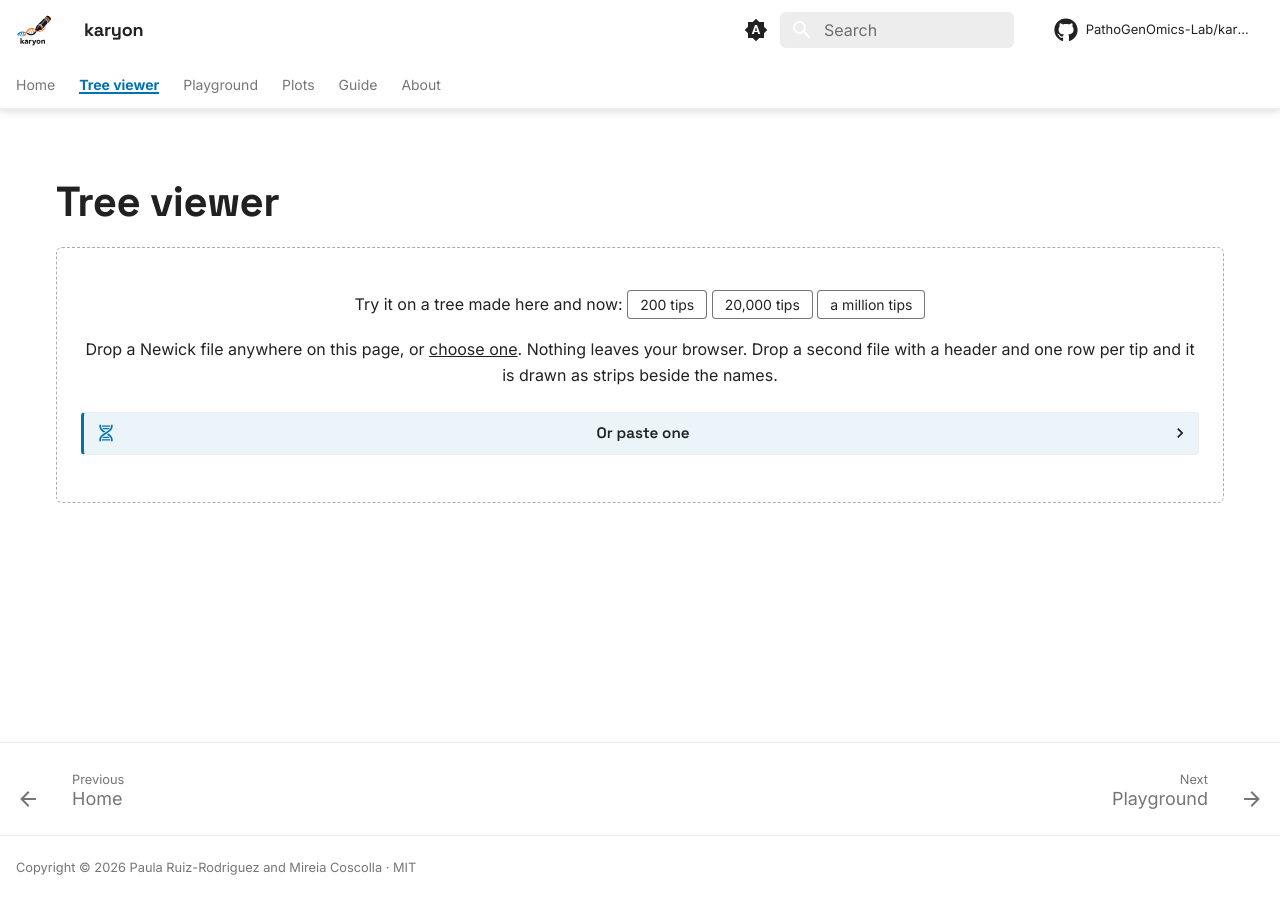
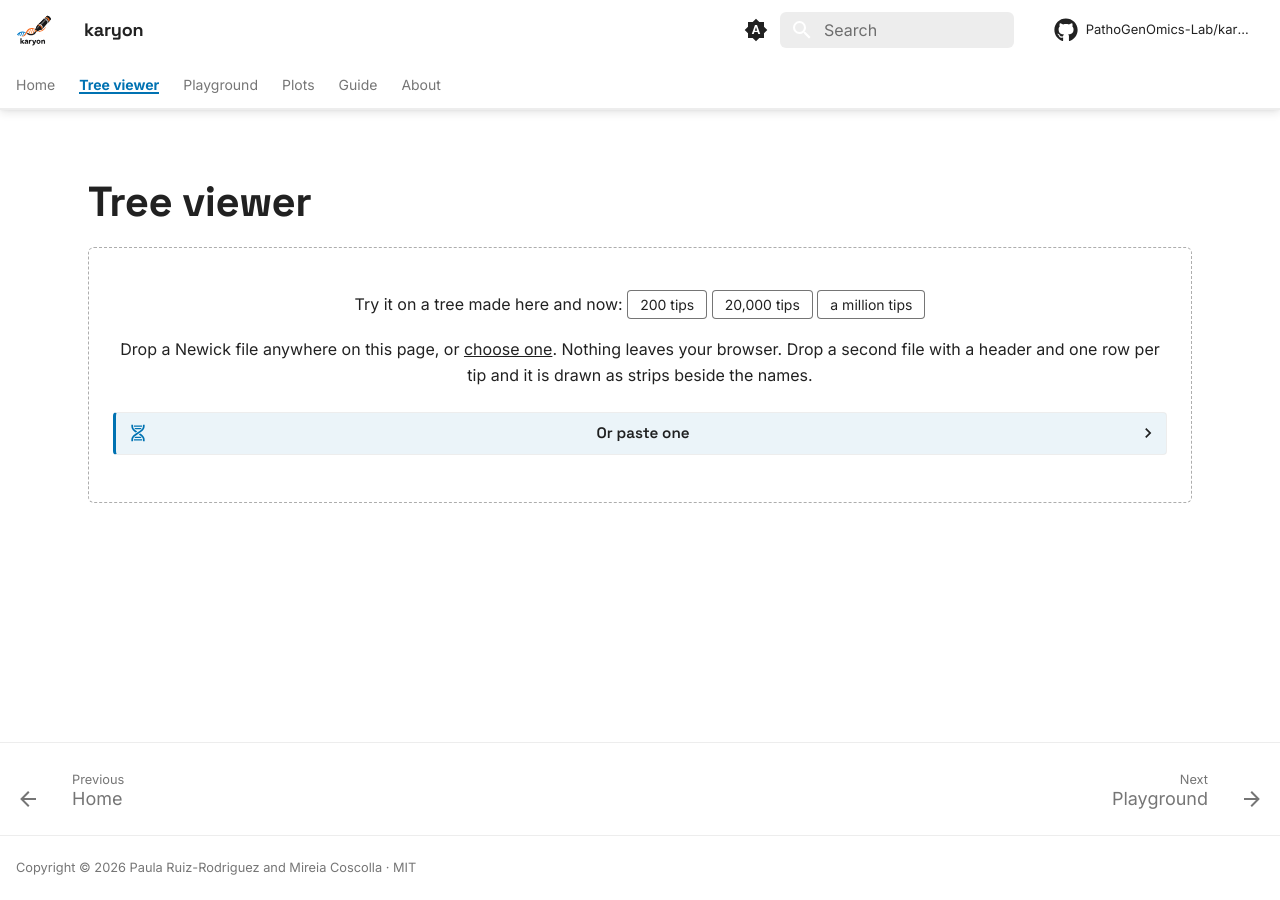
Before and after one commit to PathoGenOmics-Lab/karyon, an MkDocs documentation site: the page built from docs/tree.md, in a window 1280 px wide. Built offline with MkDocs 1.6.1 and Material for MkDocs 9.7.7, drawn with Linux system fonts in a browser that asks for light colours; comment, search, counter and statistics services are not loaded.

Commit message:
Give the pages room down both sides
Material gives the content box no horizontal padding of its own, so on a wide
window the prose began exactly where the navigation ended and the landing page
ran to within sixteen pixels of the bezel. Sixteen pixels is a floor for a
phone, which is what stops text touching the glass, and it had been standing
in for a margin on every screen there is.

The gutter grows with the window now: nothing extra on a phone, where Material
already gives the box a margin and adding to it stacked two of them and took
the line down to two hundred and fifty nine pixels; one and a bit rem from
tablet width; two and a bit from desktop. Measured across four pages at 375,
820, 1440 and 1920, the gutter goes 16, 48, 72 and then whatever the centring
gives it, and no page overflows at any of them.

The three rules that centre themselves cancel Material's margin to do it, so
they carry the phone floor instead, scoped to the phone. Left unscoped they are
the more specific selector and held the landing page at sixteen pixels on every
screen, which is how the first attempt at this changed nothing.

The measure is set by md-typeset and does not move: this changes how much air
is beside a line, not how long it is.

```diff
--- a/docs/stylesheets/extra.css
+++ b/docs/stylesheets/extra.css
@@ -957,14 +957,46 @@
    figure at its natural size, and no wider.
    -------------------------------------------------------------------------- */
 
+/* Room down both sides, on every page.
+   Material gives the content box no horizontal padding of its own, so on a
+   wide window the prose began exactly where the navigation ended and the
+   landing page ran to within sixteen pixels of the bezel. Sixteen pixels is a
+   floor for a phone, not a margin: it is what stops text touching the glass,
+   and it was standing in for one everywhere.
+   The measure itself is set by `md-typeset`, so this does not change how long
+   a line is. It changes how much air is beside it. */
+/* Nothing here on a phone: Material already gives the box a side margin at
+   that width, and adding to it stacks two gutters and takes the line down to
+   two hundred and fifty nine pixels. The pages that cancel that margin to
+   centre themselves carry their own floor instead, below. */
+@media screen and (min-width: 45em) {
+  .md-content__inner {
+    padding-inline: 1.6rem;
+  }
+}
+
+@media screen and (min-width: 76.25em) {
+  .md-content__inner {
+    padding-inline: 2.4rem;
+  }
+}
+
 .md-sidebar--secondary[hidden] ~ .md-content .md-content__inner,
 .md-content__inner:has(> .md-typeset > .grid.cards) {
   max-width: 60rem;
   margin-inline: auto;
-  /* A floor under the gutter. `margin-inline: auto` wins over Material's own
-     side margin, and on a narrow screen auto resolves to nothing, so on the
-     pages this rule reaches every control sat flush against the bezel. */
-  padding-inline: 0.8rem;
+}
+
+/* These two cancel Material's side margin to centre themselves, so on a phone
+   they would have none at all: text against the glass. Only on a phone, because
+   above it the site's own gutter applies and this selector is the more specific
+   of the two, so left unscoped it would hold the page at sixteen pixels on
+   every screen there is. */
+@media screen and (max-width: 44.9375em) {
+  .md-sidebar--secondary[hidden] ~ .md-content .md-content__inner,
+  .md-content__inner:has(> .md-typeset > .grid.cards) {
+    padding-inline: 0.8rem;
+  }
 }
 
 /* A phone has no room for two panes and no pointer to drag a splitter with. */
```
Also changed, not shown: docs/stylesheets/landing.css (+10 -5 lines).
